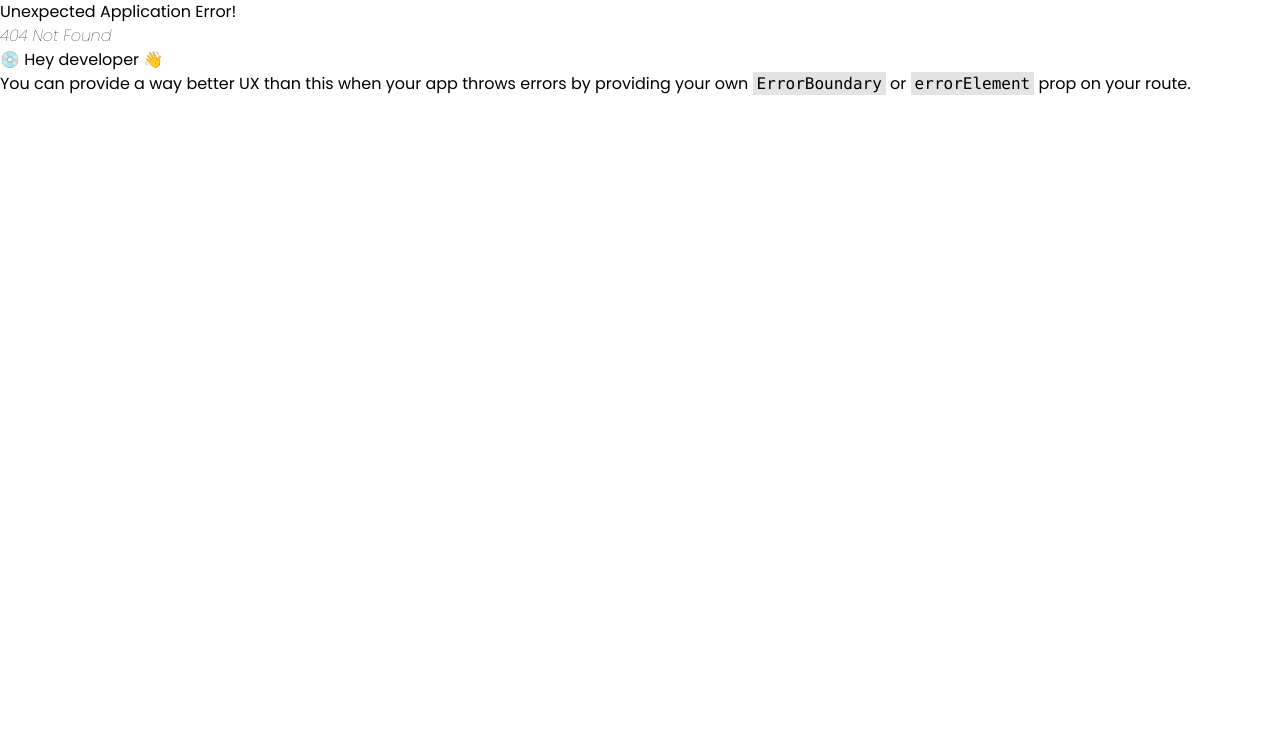
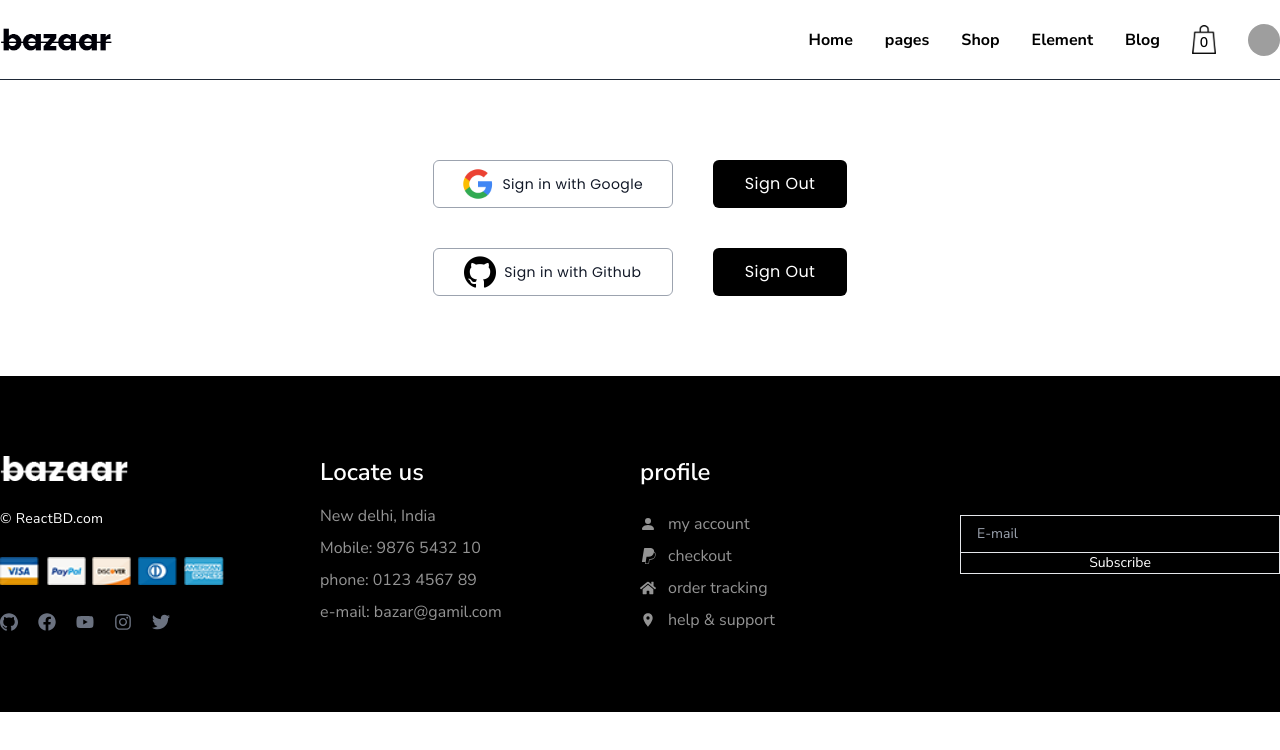
Before and after one commit to ManishChand349/MarketE, a React (Create React App) app: page /login in a window 1280 px wide. Before the commit this address had no page. Shown: the top 750 px of the page. Built offline with nearby package versions, Linux system fonts and the light colour scheme; grey boxes are pictures that could not be loaded.

Commit message:
adding login page

```diff
--- a/src/components/Header.jsx
+++ b/src/components/Header.jsx
@@ -41,11 +41,13 @@
             </span>
           </div>
          </Link>
+          <Link to="/login">
           <img
             className="w-8 h-8 rounded-full"
             src="https://images.pexels.com/photos/264547/pexels-photo-264547.jpeg?auto=compress&cs=tinysrgb&w=600"
             alt="userLogo"
           />
+          </Link>
         </div>
       </div>
 
--- /dev/null
+++ b/src/pages/Login.js
@@ -0,0 +1,24 @@
+import React from 'react'
+import {githubLogo, googleLogo} from "../assets"
+const Login = () => {
+  return (
+    <div className='w-full flex flex-col items-center justify-center gap-10 py-20'>
+      <div className=' w-full flex items-center justify-center gap-10'>
+          <div className='text-base w-60 h-12 tracking-wide border-[1px] border-gray-400 rounded-md flex items-center justify-center gap-2 hover:border-blue-600 cursor-pointer duration-300'>
+          <img className='w-8' src={googleLogo} alt="googleLogo" />
+          <span className='text-sm text-gray-900'>Sign in with Google</span>
+          </div>
+          <button className='bg-black text-white text-base py-3 px-8 tracking-wide rounded-md hover:bg-gray-800 duration-300'>Sign Out</button>
+      </div>
+      <div className=' w-full flex items-center justify-center gap-10'>
+          <div className='text-base w-60 h-12 tracking-wide border-[1px] border-gray-400 rounded-md flex items-center justify-center gap-2 hover:border-blue-600 cursor-pointer duration-300'>
+          <img className='w-8' src={githubLogo} alt="githubLogo" />
+          <span className='text-sm text-gray-900'>Sign in with Github</span>
+          </div>
+          <button className='bg-black text-white text-base py-3 px-8 tracking-wide rounded-md hover:bg-gray-800 duration-300'>Sign Out</button>
+      </div>
+    </div>
+  )
+}
+
+export default Login
```
Also changed, not shown: src/App.js (+11 -6 lines).
